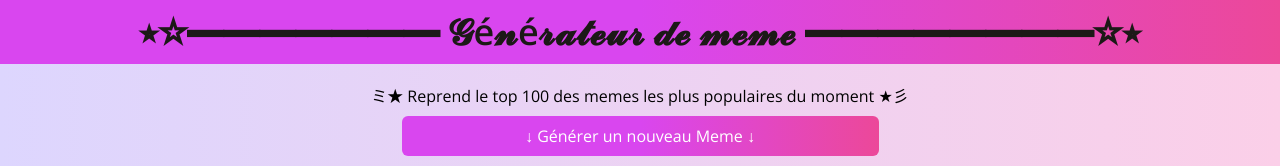
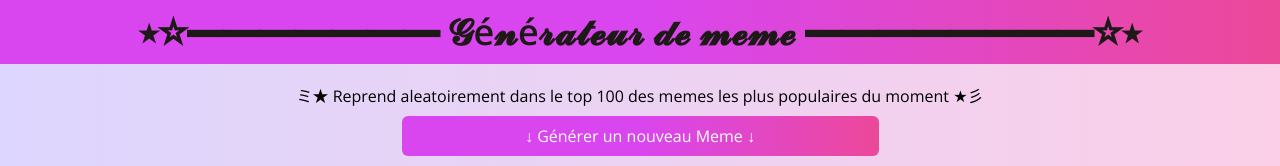
Before and after one commit to Nekuzaky/Meme-Generator, a React (Create React App) app in the folder my-app/: page / in a window 1280 px wide. Shown: the top 166 px of the page. Built offline with nearby package versions, Linux system fonts and the light colour scheme; no server answers.

Commit message:
style update

```diff
--- a/my-app/public/index.html
+++ b/my-app/public/index.html
@@ -4,7 +4,7 @@
     <meta charset="utf-8" />
     <meta name="viewport" content="width=device-width, initial-scale=1" />
     <meta property="og:title" content="Générateur de meme pour l'exam dev web react 2023" />
-    <title>Meme Générator UwU</title>
+    <title>𓂀 𝑀𝑒𝓂𝑒 𝒢é𝓃é𝓇𝒶𝓉𝑜𝓇 𓂀</title>
     <link rel="icon" href="logo.png" />
     <link rel="preconnect" href="https://fonts.googleapis.com" />
     <link rel="preconnect" href="https://fonts.gstatic.com" crossorigin />
--- a/my-app/src/components/Meme.tsx
+++ b/my-app/src/components/Meme.tsx
@@ -47,7 +47,7 @@ export default function Meme(){
     return (
         <main>
             <div className='flex flex-col sm:justify-around items-center mt-3 justify-center'>
-                <p className="p-2"> ミ★ Reprend le top 100 des memes les plus populaires du moment ★彡 </p>
+                <p className="p-2"> ミ★ Reprend aleatoirement dans le top 100 des memes les plus populaires du moment ★彡 </p>
                 <button className='cursor-pointer bg-gradient-to-r  from-fuchsia-500 via-fuchsia-500 to-pink-500 md:w-[477px] w-96 md:h-[40px] h-16 rounded-md text-white font-Karla' onClick={randomMeme}>↓ Générer un nouveau Meme ↓</button>
                 {/* <div className='relative w-[477px] h-[350px] rounded-sm mt-5 drop-shadow-lg' style={style}>
                     <h2 className="text-3xl font-['Impact'] drop-shadow-lg uppercase tracking-[1px] w-[80%] -translate-x-[50%] text-center absolute text-white left-1/2 top-5">{meme.topText}</h2>
```
